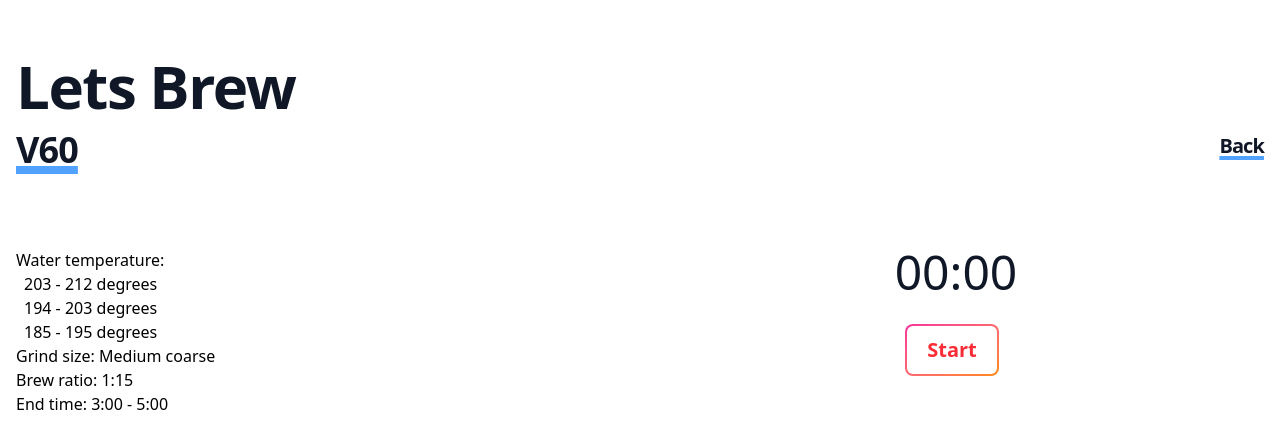
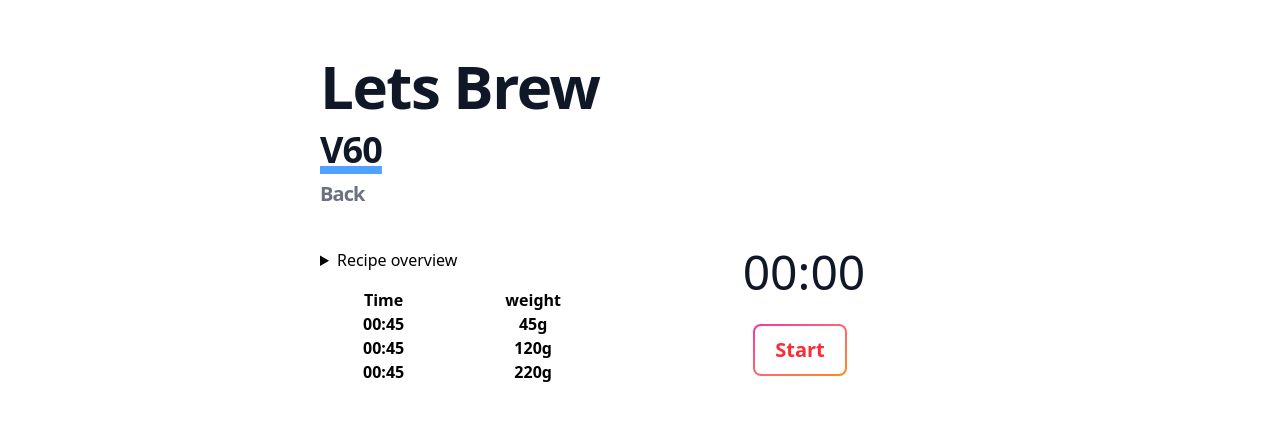
Before and after one commit to carlosjimenezh/lets-brew, a React (Vite) app: page / in a window 1280 px wide. Both pictures are taken after a click on the button "V60". Shown: the top 448 px of the page. Built offline with nearby package versions, Linux system fonts and the light colour scheme.

Commit message:
cambiar objeto methods para agregar el tiempo y el peso entre cada vertido, mostrarlos

```diff
--- a/src/App.jsx
+++ b/src/App.jsx
@@ -11,13 +11,13 @@ function App() {
   const { name, brewInfo } = selectMethodInfo;
 
   return (
-    <div className="md:container mx-auto p-4 mt-10">
+    <div className="container max-w-2xl mx-auto p-4 mt-10">
       <h1 className="mb-4 text-4xl font-extrabold leading-none tracking-tight text-gray-900 md:text-5xl lg:text-6xl dark:text-white">
         Lets Brew
       </h1>
       <h2 className="relative mb-4 text-3xl font-extrabold leading-none tracking-tight text-gray-900 md:text-4xl lg:text-4xl dark:text-white underline underline-offset-3 decoration-8 decoration-blue-400 dark:decoration-blue-600">
         {selectMethod ? name : "Select filter"}
-        {brewInfo && <span className="text-xl absolute right-0 underline underline-offset-3 decoration-4 decoration-blue-400 cursor-pointer" onClick={() => setSelectMethod('')}>Back</span>}
+        {brewInfo && <span className="text-xl absolute left-0 top-12 cursor-pointer text-gray-500" onClick={() => setSelectMethod('')}>Back</span>}
       </h2>
       <div className="grid grid-cols-2 gap-4 my-20 relative">
         <CoffeeMethodSelector
--- a/src/components/BrewInfo.jsx
+++ b/src/components/BrewInfo.jsx
@@ -1,21 +1,74 @@
-function BrewInfo({ brewInfo}) {
-  const { grind, ratio, extractionTime, temperature } = brewInfo;
-  const {lightRoast, mediumRoast, darkRoast} = temperature
+function BrewInfo({ brewInfo }) {
+  const { pouringIntervals } = brewInfo;
+  const formatTime = (seconds) => {
+    const mins = String(Math.floor(seconds / 60)).padStart(2, '0')
+    const secs = String(seconds % 60).padStart(2, '0')
+    return `${mins}:${secs}`
+  }
   return (
     <div className="relative">
-      <ul>
-        <li key={brewInfo.temperature}>
-          Water temperature:
-            <span className="block ml-2">{lightRoast}</span>
-            <span className="block ml-2">{mediumRoast}</span>
-            <span className="block ml-2">{darkRoast}</span>
-        </li>
-        <li key={brewInfo.grind}>Grind size: {grind}</li>
-        <li key={brewInfo.ratio}>Brew ratio: {ratio}</li>
-        <li key={brewInfo.extractionTime}>End time: {extractionTime}</li>
-      </ul>
+      <Overview brewInfo={brewInfo} />
+      <table className="w-full">
+        <thead>
+          <tr>
+            <th className="text-center">Time</th>
+            <th className="text-center">weight</th>
+            <th className="text-center">&nbsp;</th>
+          </tr>
+        </thead>
+        <tbody>
+          {pouringIntervals.map(({ time, weight }, index) => (
+            <tr key={index}>
+              <th className="text-center">{formatTime(time)}</th>
+              <th className="text-center">{weight}</th>
+              <th className="text-center"></th>
+            </tr>
+          ))}
+        </tbody>
+      </table>
     </div>
   );
 }
 
+function Overview({ brewInfo }) {
+  const { temperature, grind, coffee, water, extractionTime } = brewInfo;
+  return (
+    <details>
+      <summary className="mb-4">Recipe overview</summary>
+      <div className="my-2">
+        <div className="py-2">
+          <h3>Coffee:</h3>
+          <div className="flex gap-4">
+            <span className="px-2 border border-gray-200 rounded-lg shadow-sm">
+              {coffee}
+            </span>
+            <span className="px-2 border border-gray-200 rounded-lg shadow-sm">
+              {grind}
+            </span>
+          </div>
+        </div>
+        <h3>Water:</h3>
+        <div className="py-2">
+          <div className="flex gap-4">
+            <span className="px-2 border border-gray-200 rounded-lg shadow-sm">
+              {temperature}
+            </span>
+            <span className="px-2 border border-gray-200 rounded-lg shadow-sm">
+              {water}
+            </span>
+          </div>
+        </div>
+        <h3>Brew time:</h3>
+        <div className="py-2">
+          <div className="flex gap-4">
+            <span className="px-2 border border-gray-200 rounded-lg shadow-sm">
+              {extractionTime}
+            </span>
+          </div>
+        </div>
+      </div>
+    </details>
+  );
+}
+
 export default BrewInfo;
--- a/src/data/methods.js
+++ b/src/data/methods.js
@@ -1,60 +1,103 @@
-
 // crear una api para los metodos
 export const methods = [
   {
     id: 1,
-      name: 'V60',
+    name: "V60",
     brewInfo: {
-        temperature: {
-          lightRoast: '203 - 212 degrees',
-          mediumRoast: '194 - 203 degrees',
-          darkRoast: '185 - 195 degrees',
+      temperature: "90C",
+      grind: "Medium",
+      coffee: "15g",
+      water: "220ml",
+      extractionTime: "3:00",
+      pouringIntervals: [
+        {
+          time: 45,
+          weight: "45g",
         },
-        grind: 'Medium coarse',
-        ratio: '1:15',
-        extractionTime: '3:00 - 5:00',
-      }
+        {
+          time: 45,
+          weight: "120g",
+        },
+        {
+          time: 45,
+          weight: "220g",
+        },
+      ],
+    },
   },
   {
     id: 2,
-      name: 'Chemex',
+    name: "Chemex",
     brewInfo: {
-        temperature: {
-          lightRoast: '203 - 212 degrees',
-          mediumRoast: '194 - 203 degrees',
-          darkRoast: '185 - 195 degrees',
+      temperature: "90C",
+      grind: "Medium",
+      coffee: "15g",
+      water: "220ml",
+      extractionTime: "3:00",
+      pouringIntervals: [
+        {
+          time: 45,
+          weight: "45g",
         },
-        grind: 'Medium coarse',
-        ratio: '1:15',
-        extractionTime: '3:00 - 5:00',
-      }
+        {
+          time: 45,
+          weight: "120g",
+        },
+        {
+          time: 45,
+          weight: "220g",
+        },
+      ],
+    },
   },
   {
     id: 3,
-      name: 'Frensh press',
+    name: "Frensh press",
     brewInfo: {
-        temperature: {
-          lightRoast: '203 - 212 degrees',
-          mediumRoast: '194 - 203 degrees',
-          darkRoast: '185 - 195 degrees',
+      temperature: "90C",
+      grind: "Medium",
+      coffee: "15g",
+      water: "220ml",
+      extractionTime: "3:00",
+      pouringIntervals: [
+        {
+          time: 45,
+          weight: "45g",
         },
-        grind: 'Medium coarse',
-        ratio: '1:15',
-        extractionTime: '3:00 - 5:00',
-      }
+        {
+          time: 45,
+          weight: "120g",
+        },
+        {
+          time: 45,
+          weight: "220g",
+        },
+      ],
+    },
   },
   {
     id: 4,
-      name: 'Aeropress',
+    name: "Aeropress",
     brewInfo: {
-        temperature: {
-          lightRoast: '203 - 212 degrees',
-          mediumRoast: '194 - 203 degrees',
-          darkRoast: '185 - 195 degrees',
+      temperature: "90C",
+      grind: "Medium",
+      coffee: "15g",
+      water: "220ml",
+      extractionTime: "3:00",
+      pouringIntervals: [
+        {
+          time: 45,
+          weight: "45g",
         },
-        grind: 'Medium coarse',
-        ratio: '1:15',
-        extractionTime: '3:00 - 5:00',
-      }
+        {
+          time: 45,
+          weight: "120g",
+        },
+        {
+          time: 45,
+          weight: "220g",
+        },
+      ],
+    },
   },
 ];
```
Lines whose indentation alone changed are shown as unchanged.
